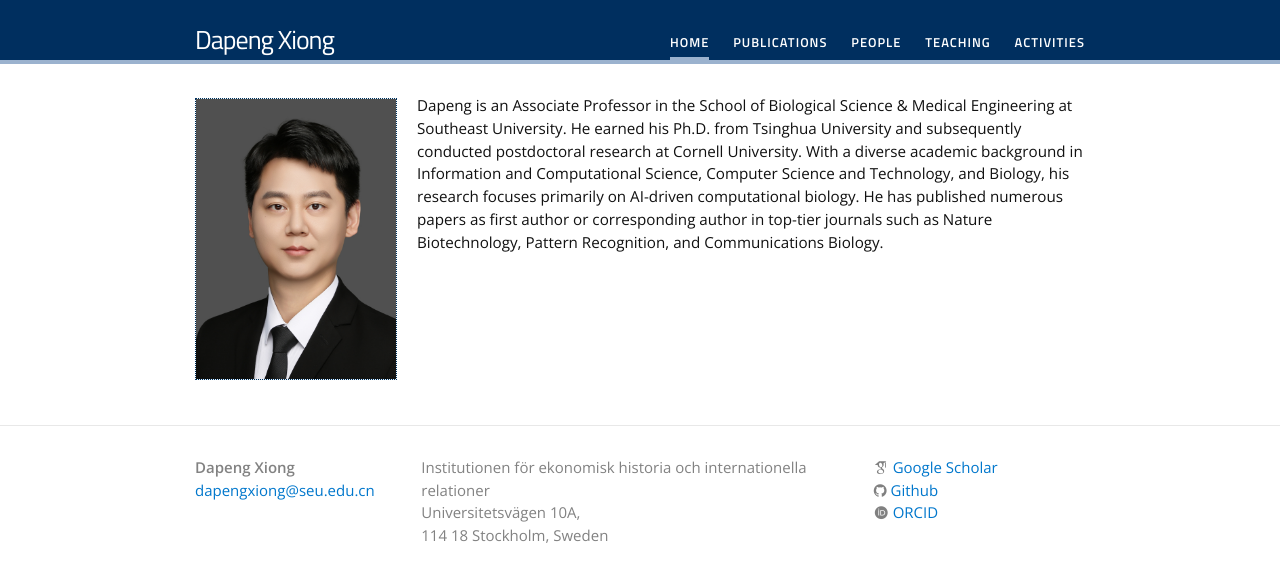
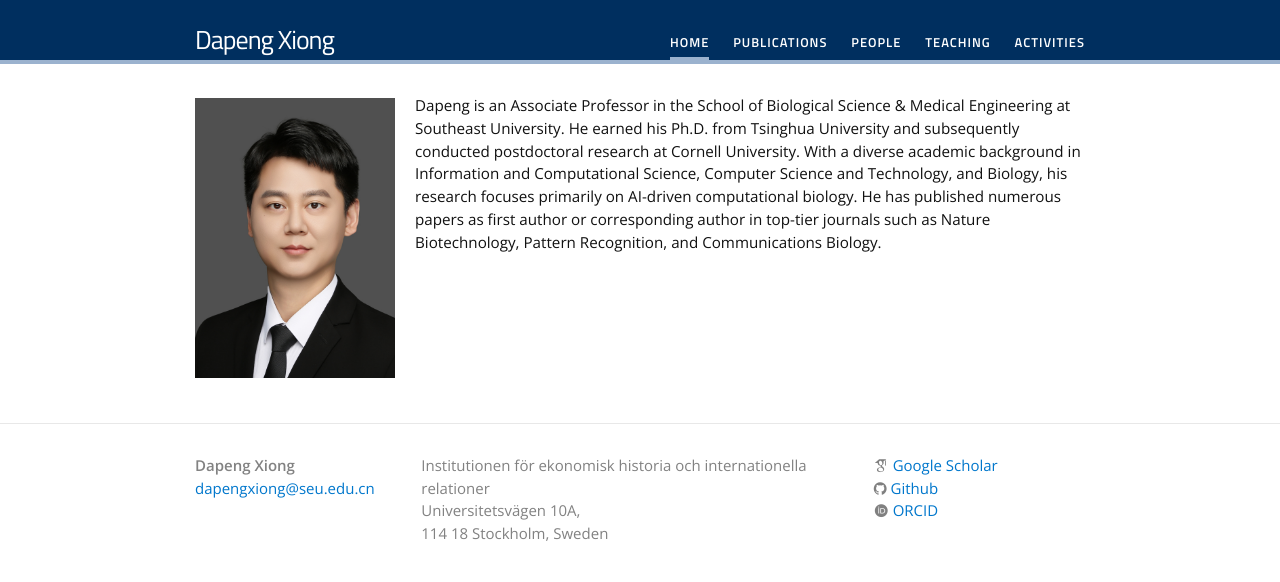
Before and after one commit to dapeng-xiong/dapeng-xiong.github.io, a Jekyll site: the page built from index.html, in a window 1280 px wide. Shown: the top 582 px of the page. Built offline with Jekyll 4.4.1, drawn with Linux system fonts in a browser that asks for light colours; nearby versions of some CDN libraries; some web fonts are replaced.

Commit message:
Update _fancy-image.scss

```diff
--- a/_sass/_fancy-image.scss
+++ b/_sass/_fancy-image.scss
@@ -1,7 +1,8 @@
 .wp-caption {
 background-color: $su-sky20;
 text-align: center;
-border: 1px dotted $su-blue;
+#border: 1px dotted $su-blue;
+	border: none;
 	font-size: 0.90em;
 	overflow: hidden;
 	position: relative;
```
